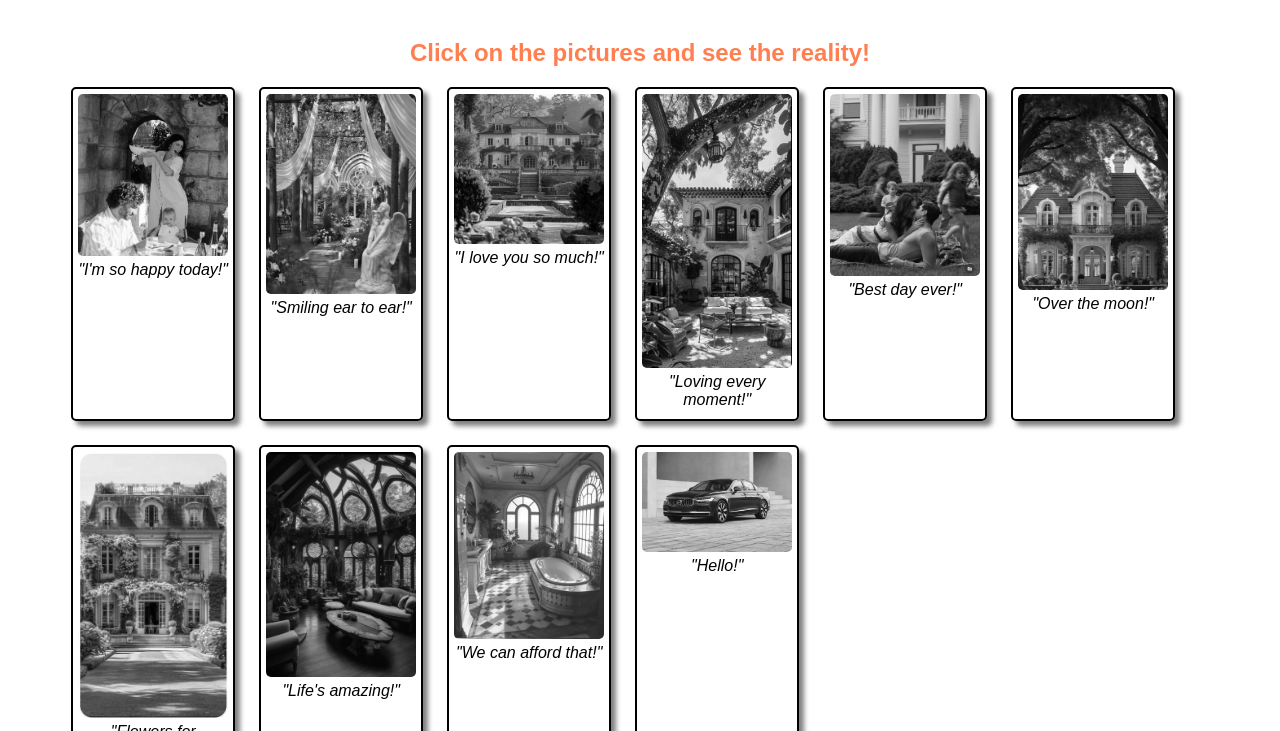
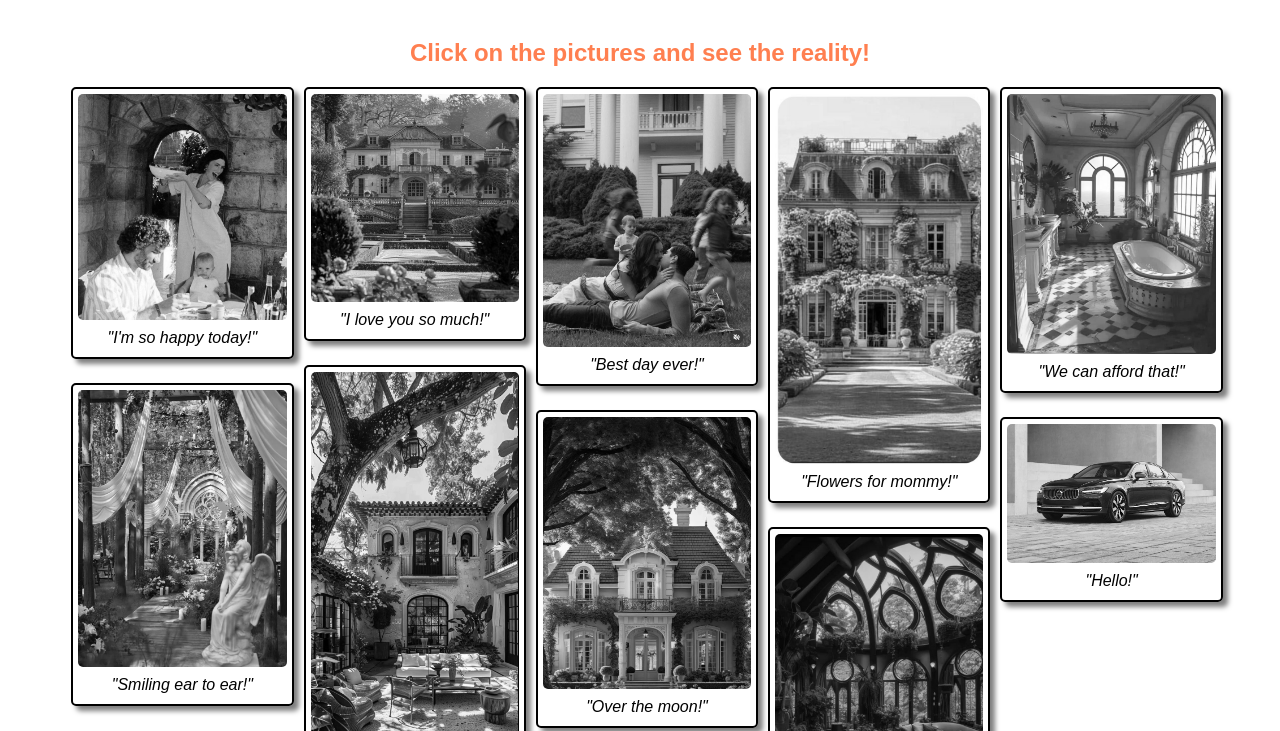
Before and after one commit to alebarreto1/visionBoardRepo, a plain HTML site: page index.html in a window 1280 px wide. Shown: the part 69-800 px from the top of the page. Drawn offline with Linux system fonts and the light colour scheme.

```diff
--- a/style.css
+++ b/style.css
@@ -10,38 +10,37 @@ h2 {
   color: coral;
 }
 .grid-container {
-  display: flex;
-  flex-wrap: wrap;
-  gap: 1.5rem;
+  columns: 5 200px;
+  column-gap: 1.5rem;
   width: 90%;
   margin: 0 auto;
-}
-.grid-container div {
+  div {
     width: 150px;
-  display: flex;
-  flex-direction: column;
-  align-items: center;
+    margin: 0 1.5rem 1.5rem 0;
+    display: inline-block;
+    width: 100%;
     border: solid 2px black;
     padding: 5px;
     box-shadow: 5px 5px 5px rgba(0, 0, 0, 0.5);
     border-radius: 5px;
     transition: all 0.25s ease-in-out;
-}
-.grid-container div:hover img {
+    &:hover img {
       filter: grayscale(0);
     }
-.grid-container div:hover {
+    &:hover {
       border-color: coral;
     }
-.grid-container img {
+    img {
       width: 100%;
       filter: grayscale(100%);
       border-radius: 5px;
       transition: all 0.25s ease-in-out;
     }
-.grid-container p {
+    p {
       margin: 5px 0;
       padding: 0;
       text-align: center;
       font-style: italic;
     }
+  }
+}
```
Lines whose indentation alone changed are shown as unchanged.
